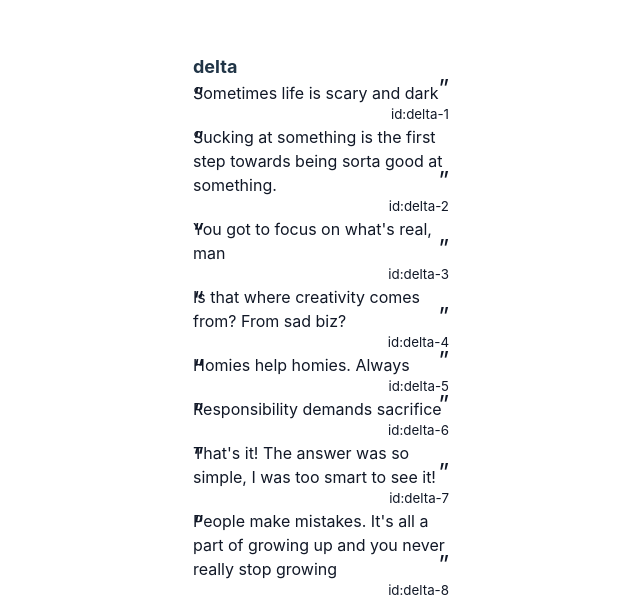
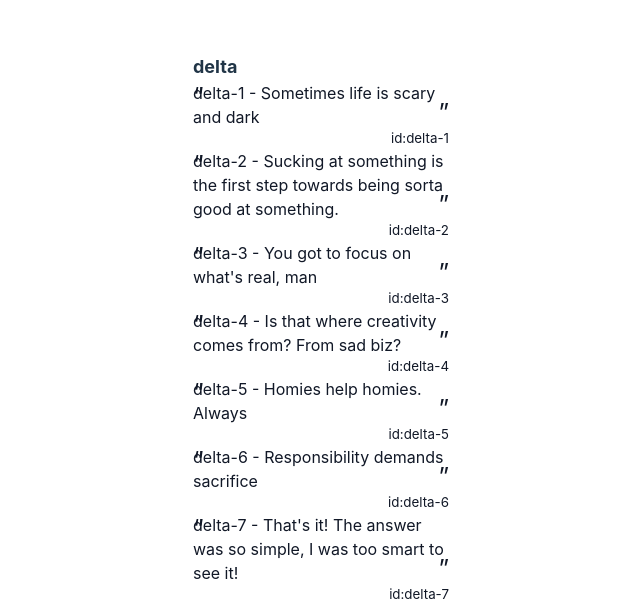
Before and after one commit to codercup2/tiny-form-design, a React (Vite) app: page / in a window 1280 px wide. Shown: the part 195-800 px from the top of the page, without its empty margins (319-959 px from the left). Built offline with nearby package versions, Linux system fonts and the light colour scheme.

Commit message:
chore: 增加自增的id显示

```diff
--- a/src/multiple-vertical/quote-item.tsx
+++ b/src/multiple-vertical/quote-item.tsx
@@ -74,7 +74,7 @@ const QuoteItem: React.FC<Props> = (props) => {
         <div className='relative'>
           <span className='absolute top-0 left-0 text-2xl'>&ldquo;</span>
           <span className='absolute bottom-0 right-0 text-2xl'>&rdquo;</span>
-          {quote.content}
+          {quote.id} - {quote.content}
         </div>
         <div className={`flex mt-${grid} items-center`}>
           <small className='flex-grow-1 flex-shrink-1 text-right text-ellipsis font-normal'>
```
